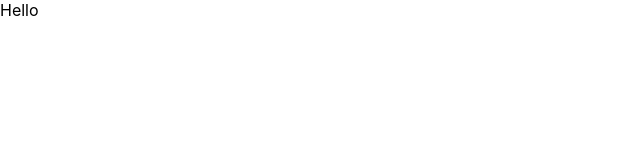
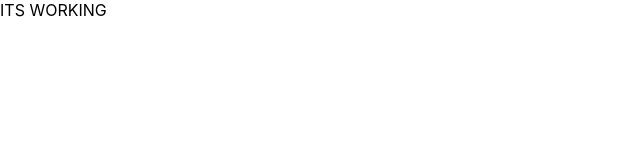
Before and after one commit to github-user-breakdown-2/front-end, a React (Create React App) app in the folder github-user-breakdown/: page / in a window 1280 px wide. Shown: the top 160 px of the page, without its empty margins (0-640 px from the left). Built offline with nearby package versions, Linux system fonts and the light colour scheme.

Commit message:
set up test component - connected to redux store

```diff
--- a/github-user-breakdown/src/App.js
+++ b/github-user-breakdown/src/App.js
@@ -1,10 +1,11 @@
 import React, { Component } from 'react';
+import Test from './components/Test';
 
 class App extends Component {
   render() {
     return (
       <div className="App">
-      Hello
+      <Test />
       </div>
     );
   }
--- /dev/null
+++ b/github-user-breakdown/src/components/Test.js
@@ -0,0 +1,16 @@
+import React from 'react';
+import { connect } from 'react-redux'
+
+const Test = props => {
+  return (
+    <div>
+      {props.test}
+    </div>
+  )
+}
+
+const mapStateToProps = state => ({
+  test: state.data
+})
+
+export default connect (mapStateToProps, {})(Test)
--- a/github-user-breakdown/src/reducers/index.js
+++ b/github-user-breakdown/src/reducers/index.js
@@ -1,17 +1,14 @@
-
-
-
 export const initialState = {
-  data: [],
+  data: 'ITS WORKING',
   fetching: false,
   error: null
-}
+};
 
 const reducer = (state = initialState, action) => {
-switch(action.type) {
-  default:
-    return state
+  switch (action.type) {
+    default:
+      return state;
   }
-}
+};
 
 export default reducer;
```
